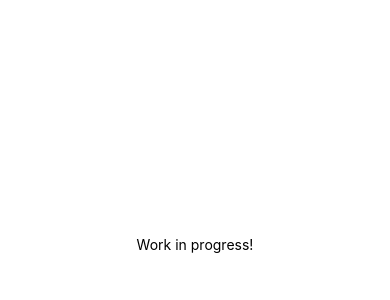
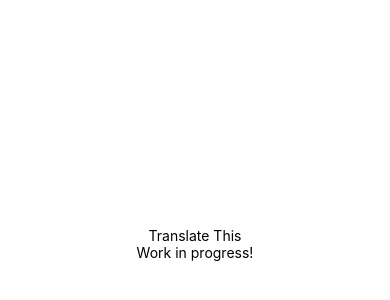
Before and after one commit to phantasiae-eu/translate-this, a React Native app: screen / in a window 390 px wide. Shown: the part 178-478 px from the top of the page. Built offline with nearby package versions, Linux system fonts and the light colour scheme.

Commit message:
feat: Header Component

```diff
--- a/App.tsx
+++ b/App.tsx
@@ -1,5 +1,6 @@
 import React, { ReactElement } from 'react'
 import { StyleSheet, Text, View } from 'react-native'
+import Header from './src/Header'
 
 const styles = StyleSheet.create({
     container: {
@@ -12,6 +13,7 @@ const styles = StyleSheet.create({
 
 const App: React.FunctionComponent<{}> = (): ReactElement => (
     <View style={styles.container}>
+        <Header></Header>
         <Text>Work in progress!</Text>
     </View>
 )
--- /dev/null
+++ b/src/Header.tsx
@@ -0,0 +1,12 @@
+import React, { ReactElement } from 'react'
+import { View, Text } from 'react-native'
+
+export default class Header extends React.Component {
+    public render(): ReactElement {
+        return (
+            <View>
+                <Text>Translate This</Text>
+            </View>
+        )
+    }
+}
```
